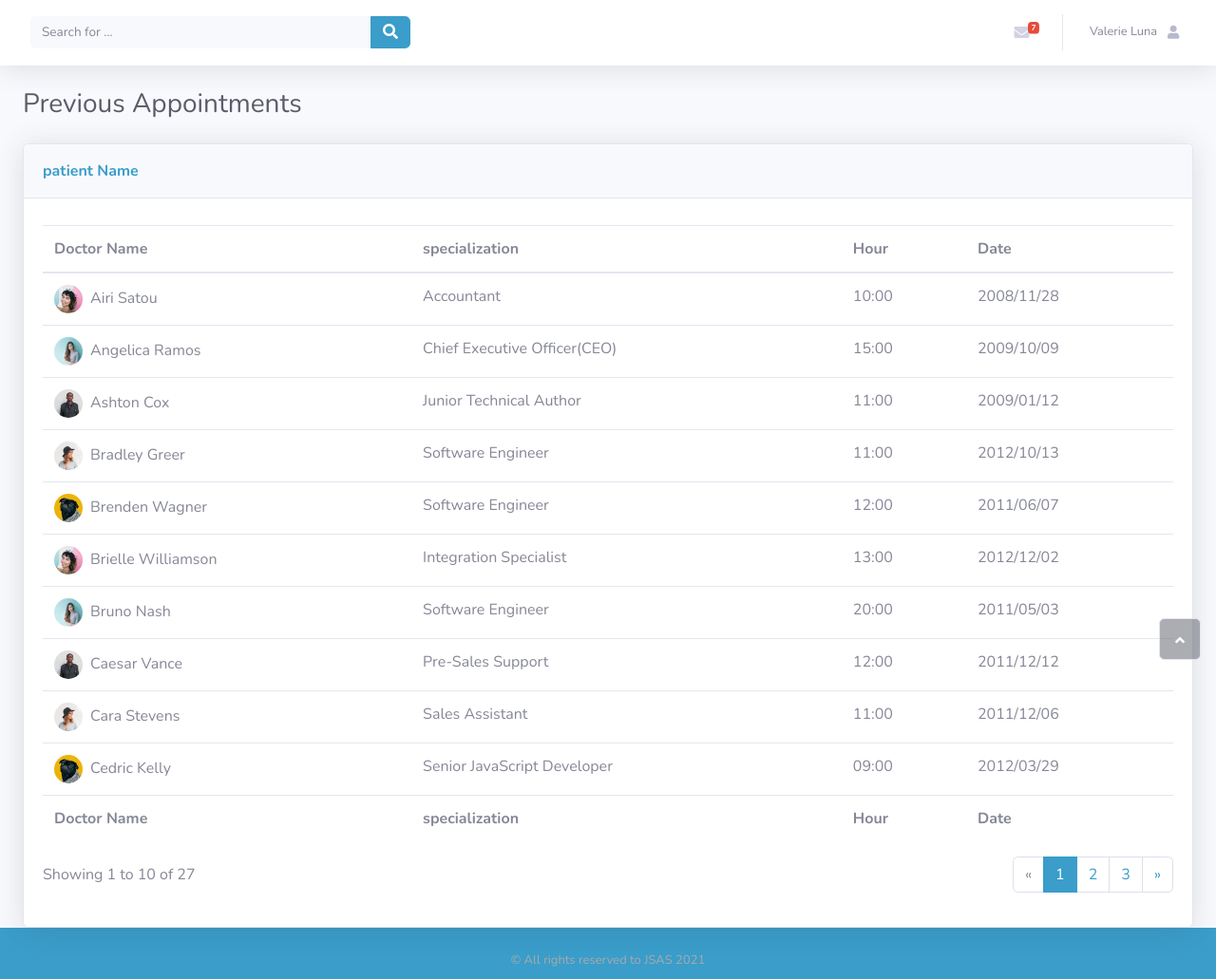
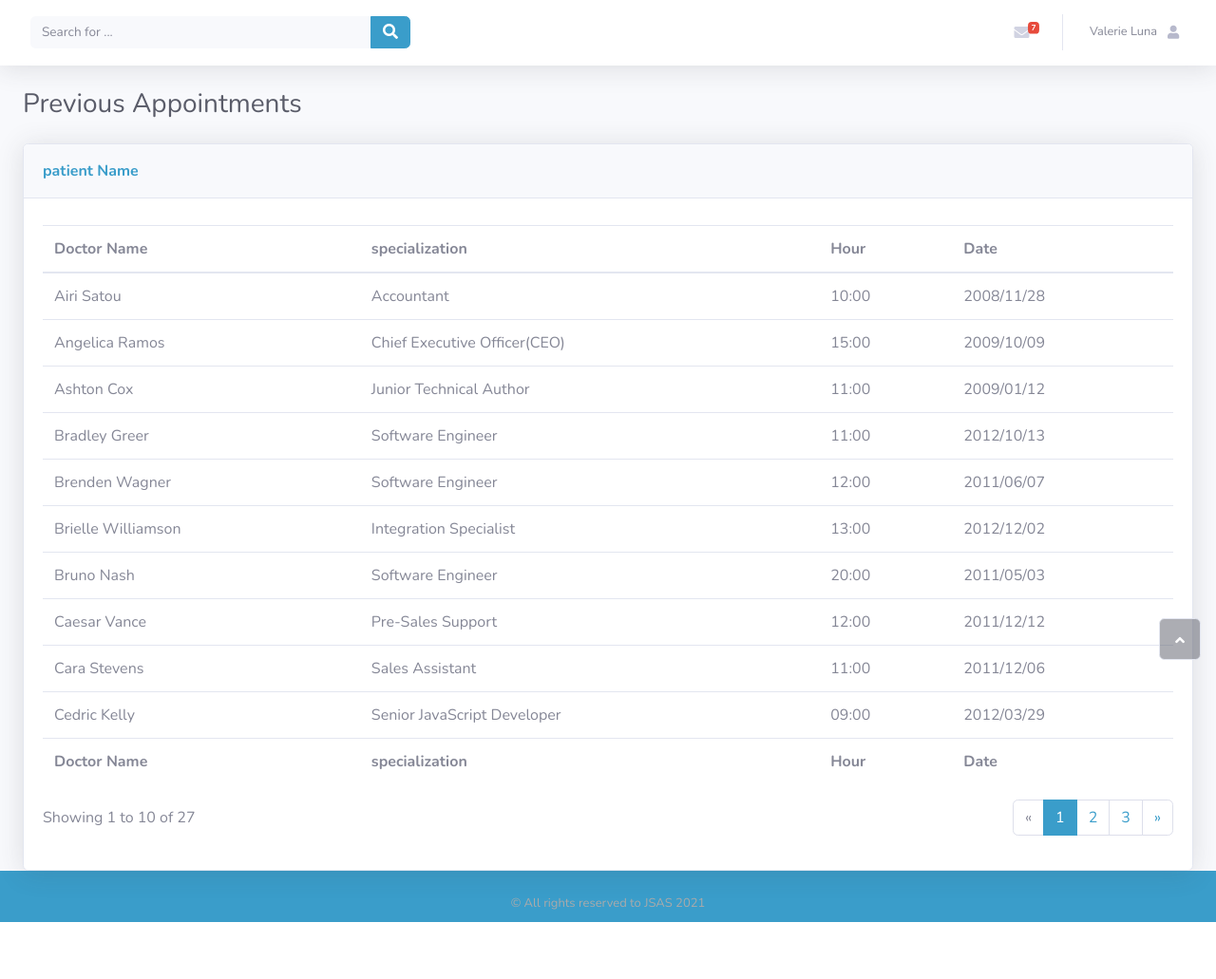
Before and after one commit to kartowka/Healthcare-website, a Node server app: page /patientProfile/previousAppointments in a window 1280 px wide. Shown: the part 89-1120 px from the top of the page at 95% size. After the commit the page ends 1060 px from the top, so only its background shows below. Run offline with Node 20, Linux system fonts and the light colour scheme; some libraries are stand-ins or nearby versions.

Commit message:
Change design

```diff
--- a/src/views/previousAppointments.ejs
+++ b/src/views/previousAppointments.ejs
@@ -4,7 +4,7 @@
 <head>
     <meta charset="utf-8">
     <meta name="viewport" content="width=device-width, initial-scale=1.0, shrink-to-fit=no">
-    <title>Table - Brand</title>
+    <title>Previous Appointments - JSAS</title>
     <link rel="stylesheet" href="../assets/bootstrap/css/bootstrap.min.css">
     <link rel="stylesheet" href="https://fonts.googleapis.com/css?family=Nunito:200,200i,300,300i,400,400i,600,600i,700,700i,800,800i,900,900i">
     <link rel="stylesheet" href="../assets/fonts/fontawesome-all.min.css">
@@ -79,7 +79,7 @@
                                 <div class="nav-item dropdown no-arrow"><a class="dropdown-toggle nav-link" aria-expanded="false" data-toggle="dropdown" href="#"><span class="d-none d-lg-inline mr-2 text-gray-600 small">Valerie Luna</span><i class="fas fa-user fa-sm fa-fw mr-2 text-gray-500"></i></a>
                                     <div class="dropdown-menu shadow dropdown-menu-right animated--grow-in">
                                         <a class="dropdown-item" href="/patientProfile"><i class="fas fa-user fa-sm fa-fw mr-2 text-gray-400"></i>&nbsp;Profile</a>
-                                        <a class="dropdown-item" href="#User_Settings"><i class="fas fa-cogs fa-sm fa-fw mr-2 text-gray-400"></i>&nbsp;Settings</a>
+                                        <a class="dropdown-item" href="/patientProfile#User_Settings"><i class="fas fa-cogs fa-sm fa-fw mr-2 text-gray-400"></i>&nbsp;Settings</a>
                                         <a class="dropdown-item" href="/patientProfile/previousAppointments"><i class="fa fa-calendar-check-o mr-2 text-gray-400"></i>&nbsp;Previous Appointments</a>
                                         <a class="dropdown-item" href="/patientProfile/futureAppointments"><i class="fa fa-clock-o mr-2 text-gray-400"></i>&nbsp;Future Appointments</a>
                                         <div class="dropdown-divider"></div><a class="dropdown-item" href="#"><i class="fas fa-sign-out-alt fa-sm fa-fw mr-2 text-gray-400"></i>&nbsp;Logout</a>
@@ -105,69 +105,69 @@
                                             <th>specialization</th>
                                             <th>Hour</th>
                                             <th>Date</th>
-
                                         </tr>
                                     </thead>
                                     <tbody>
-                                        <tr>
-                                            <td><img class="rounded-circle mr-2" width="30" height="30" src="assets/img/avatars/avatar1.jpeg">Airi Satou</td>
+
+                                            <tr>
+                                            <td>Airi Satou</td>
                                             <td>Accountant</td>
                                             <td>10:00</td>
                                             <td>2008/11/28</td>
 
+                                        </tr>
 
-                                        </tr>
                                         <tr>
-                                            <td><img class="rounded-circle mr-2" width="30" height="30" src="assets/img/avatars/avatar2.jpeg">Angelica Ramos</td>
+                                            <td>Angelica Ramos</td>
                                             <td>Chief Executive Officer(CEO)</td>
                                             <td>15:00</td>
 
                                             <td>2009/10/09<br></td>
                                         </tr>
                                         <tr>
-                                            <td><img class="rounded-circle mr-2" width="30" height="30" src="assets/img/avatars/avatar3.jpeg">Ashton Cox</td>
+                                            <td>Ashton Cox</td>
                                             <td>Junior Technical Author</td>
                                             <td>11:00</td>
 
                                             <td>2009/01/12<br></td>
                                         </tr>
                                         <tr>
-                                            <td><img class="rounded-circle mr-2" width="30" height="30" src="assets/img/avatars/avatar4.jpeg">Bradley Greer</td>
+                                            <td>Bradley Greer</td>
                                             <td>Software Engineer</td>
                                             <td>11:00</td>
 
                                             <td>2012/10/13<br></td>
                                         </tr>
                                         <tr>
-                                            <td><img class="rounded-circle mr-2" width="30" height="30" src="assets/img/avatars/avatar5.jpeg">Brenden Wagner</td>
+                                            <td>Brenden Wagner</td>
                                             <td>Software Engineer</td>
                                             <td>12:00</td>
 
                                             <td>2011/06/07<br></td>
                                         </tr>
                                         <tr>
-                                            <td><img class="rounded-circle mr-2" width="30" height="30" src="assets/img/avatars/avatar1.jpeg">Brielle Williamson</td>
+                                            <td>Brielle Williamson</td>
                                             <td>Integration Specialist</td>
                                             <td>13:00</td>
 
                                             <td>2012/12/02<br></td>
                                         </tr>
                                         <tr>
-                                            <td><img class="rounded-circle mr-2" width="30" height="30" src="assets/img/avatars/avatar2.jpeg">Bruno Nash<br></td>
+                                            <td>Bruno Nash<br></td>
                                             <td>Software Engineer</td>
                                             <td>20:00</td>
 
                                             <td>2011/05/03<br></td>
                                         </tr>
                                         <tr>
-                                            <td><img class="rounded-circle mr-2" width="30" height="30" src="assets/img/avatars/avatar3.jpeg">Caesar Vance</td>
+                                            <td>Caesar Vance</td>
                                             <td>Pre-Sales Support</td>
                                             <td>12:00</td>
 
                                             <td>2011/12/12<br></td>
                                         </tr>
                                         <tr>
-                                            <td><img class="rounded-circle mr-2" width="30" height="30" src="assets/img/avatars/avatar4.jpeg">Cara Stevens</td>
+                                            <td>Cara Stevens</td>
                                             <td>Sales Assistant</td>
                                             <td>11:00</td>
                                             <td>2011/12/06<br></td>
@@ -175,7 +175,7 @@
 
                                         </tr>
                                         <tr>
-                                            <td><img class="rounded-circle mr-2" width="30" height="30" src="assets/img/avatars/avatar5.jpeg">Cedric Kelly</td>
+                                            <td>Cedric Kelly</td>
                                             <td>Senior JavaScript Developer</td>
                                             <td>09:00</td>
                                             <td>2012/03/29</td>
@@ -224,6 +224,7 @@
     <script src="../assets/js/bs-init.js"></script>
     <script src="https://cdnjs.cloudflare.com/ajax/libs/jquery-easing/1.4.1/jquery.easing.js"></script>
     <script src="../assets/js/theme.js"></script>
+
 </body>
 
 </html>
```
Also changed, not shown: src/views/futureAppointments.ejs (+12 -12 lines).
